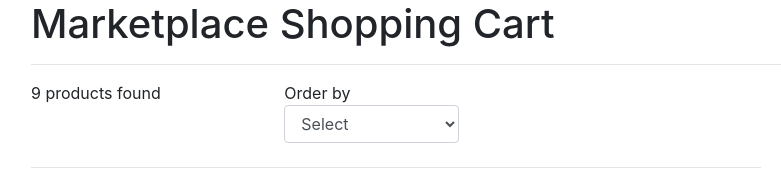
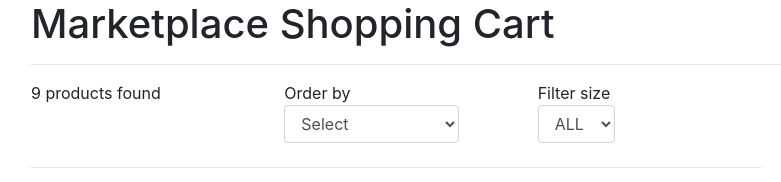
Before and after one commit to rorychristianmurray/shopping-cart, a React (Create React App) app: page / in a window 1280 px wide. Shown: the top 182 px of the page, without its empty margins (54-835 px from the left). Built offline with nearby package versions, Linux system fonts and the light colour scheme; data requests are answered from the project's data file.

Commit message:
Add filter button

```diff
--- a/src/App.js
+++ b/src/App.js
@@ -18,12 +18,32 @@ function App() {
     console.log("in handleAddToCart")
   }
 
+  let handleChangeSort = e => {
+    console.log("in change sort")
+    console.log("e.target.value : ", e.target.value)
+    setSort(e.target.value)
+    listProducts()
+  }
+
+  let listProducts = () => {
+    if (sort !== '') {
+
+      setFilteredProducts(products.sort((a, b)=>(sort === 'lowest' ? (a.price < b.price ? 1 : -1 ) : (a.price > b.price ? 1 : -1 ))))
+    } else {
+      console.log("in default")
+      console.log(products.sort((a,b) => (a.id < b.id ? 1 : -1)))
+
+      setFilteredProducts(products.sort((a,b) => (a.id < b.id ? 1 : -1)))
+    }
+
+    // setProducts(products)
+
+  }
+
+
+
   let handleChangeSize = () => {
     console.log("in change size")
-  }
-
-  let handleChangeSort = () => {
-    console.log("in change sort")
   }
 
   React.useEffect(() => {
--- a/src/components/Filter.js
+++ b/src/components/Filter.js
@@ -21,6 +21,22 @@ export default props => {
 
             </div>
             <div className="col-md-4">
+            <label>
+                    Filter size
+                    <select className="form-control" value={props.size}
+                    onChange={props.handleChangeSize}
+                    >
+                        <option value="">ALL</option>
+                        <option value="x">XS</option>
+                        <option value="s">S</option>
+                        <option value="m">M</option>
+                        <option value="l">L</option>
+                        <option value="xl">XL</option>
+                        <option value="xxl">XXL</option>
+
+
+                    </select>
+                </label>
 
             </div>
         </div>
--- a/src/components/Products.js
+++ b/src/components/Products.js
@@ -9,7 +9,7 @@ export default props => {
         <div className="row">
             {props.products.map(product => {
                 return (
-                    <div className="col-md-4">
+                    <div className="col-md-4" key={product.id}>
                         <div className="thumbnail text-center">
                             <a href={`#${product.id}`} onClick={props.handleAddToCart}>
                                 <img src={`/products/${product.sku}_2.jpg`} alt={product.title} />
@@ -18,7 +18,7 @@ export default props => {
                             <div>
                                 <div>{util.formatCurrency(product.price)}</div>
                                 <button className="btn btn-primary"
-                                onCLick={e => props.handleAddToCart(e, product)}
+                                onClick={e => props.handleAddToCart(e, product)}
                                 >Add to Cart </button>
                             </div>
                          </div>
```
